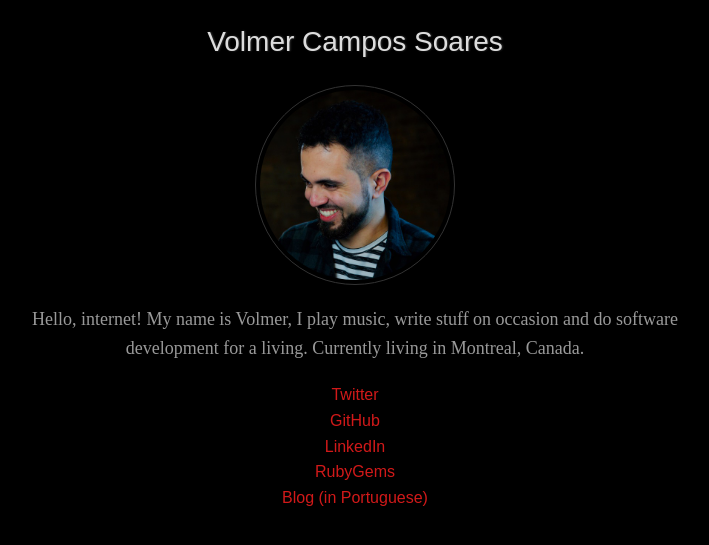
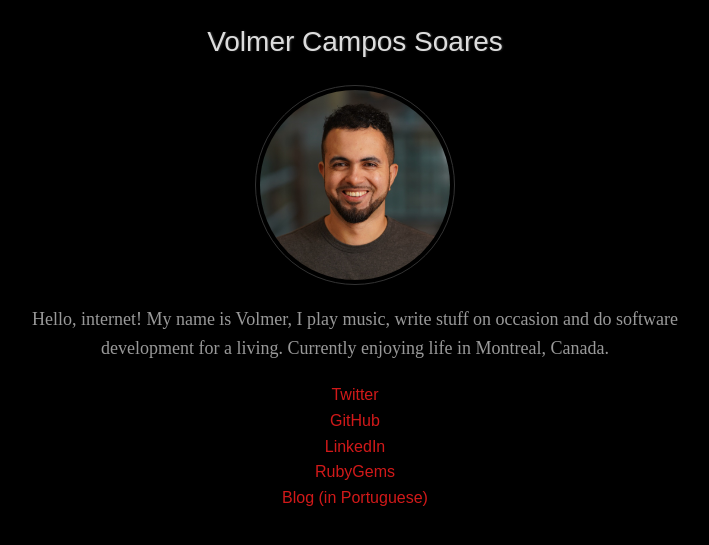
Before and after one commit to volmer/volmerius, a Jekyll site: the page built from index.html, in a window 1280 px wide. Shown: the top 545 px of the page, without its empty margins (285-994 px from the left). Built offline with Jekyll 4.4.1, drawn with Linux system fonts in a browser that asks for light colours; some web fonts are replaced.

Commit message:
Update picture

```diff
--- a/index.html
+++ b/index.html
@@ -9,8 +9,8 @@ layout: default
 
   <p itemprop="description">
     Hello, internet! My name is Volmer, I play music, write stuff on occasion
-    and do software development for a living. Currently living in Montreal,
-    Canada.
+    and do software development for a living. Currently enjoying life in
+    Montreal, Canada.
   </p>
 
   <ul>
```
Also changed, not shown: Gemfile.lock, images/volmer.jpg.
